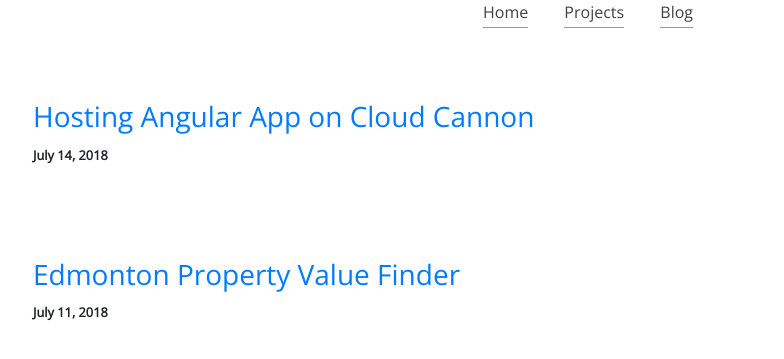
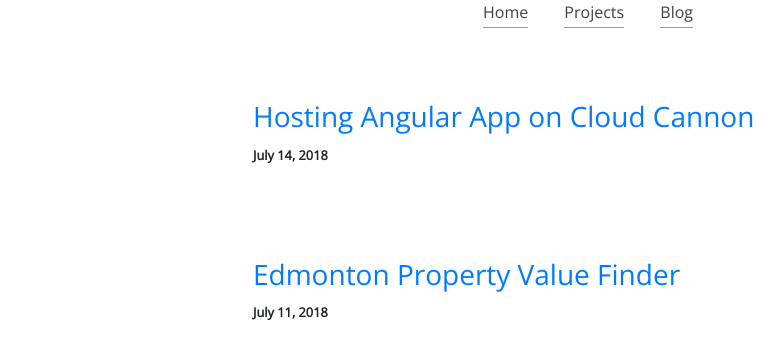
Before and after one commit to linhub15/hubertlin-site, a Jekyll site: the page built from blog.html, in a window 1280 px wide. Shown: the top 359 px of the page, without its empty margins (52-836 px from the left). Built offline with Jekyll 4.4.1, drawn with Linux system fonts in a browser that asks for light colours; nearby versions of some CDN libraries.

Commit message:
style disqus

```diff
--- a/_layouts/posts.html
+++ b/_layouts/posts.html
@@ -11,11 +11,17 @@
 <body id="posts">
 {% include posts-nav.html %}
 
-<div class="container">
+<div class="container max-width-700">
+
+
   {{ content }}
-</div>
+
+
   {% if page.comments %}
+
+
   <div id="disqus_thread"></div>
+
   <script>
 
   var disqus_config = function () {
@@ -33,6 +39,7 @@
   <noscript>Please enable JavaScript to view the <a href="https://disqus.com/?ref_noscript">comments powered by Disqus.</a></noscript>
 
   {% endif %}
+
 </div>
 {% include footer.html %}
 </body>
--- a/css/posts.scss
+++ b/css/posts.scss
@@ -9,6 +9,6 @@
     padding-top: 1em;
 }
 
-p {
-    max-width: 850px;
+.max-width-700 {
+    max-width: 700px;
 }
```
Lines whose indentation alone changed are shown as unchanged.
